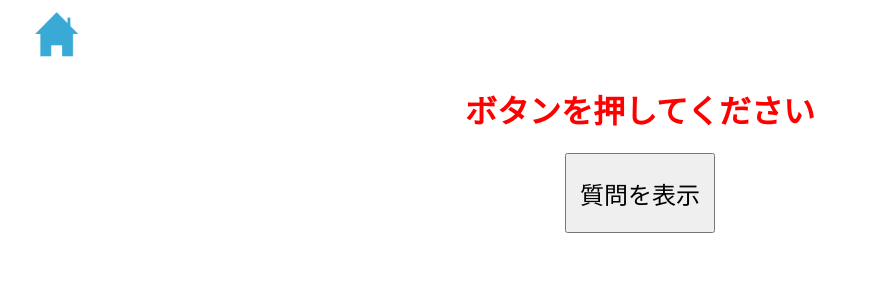
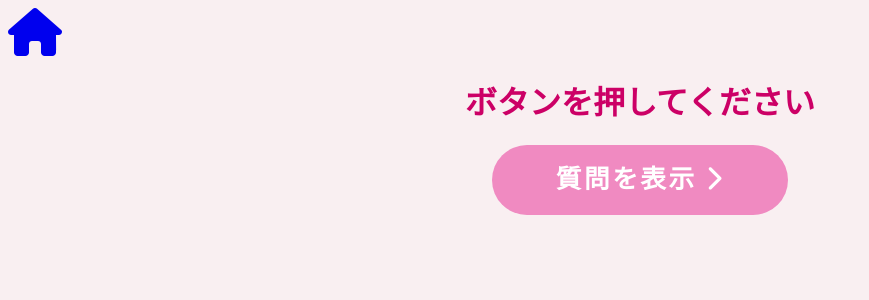
Before and after one commit to sthr630-sirius/web_app, a Flask app: template love_mission/templates/get_question.html in a window 1280 px wide. Shown: the top 300 px of the page, without its empty margins (0-869 px from the left). Run offline with Flask 3, Linux system fonts and the light colour scheme; the template is opened without the code that fills it, so the values that code supplies are empty; some libraries are stand-ins or nearby versions.

Commit message:
edit html css file

```diff
--- a/love_mission/static/style.css
+++ b/love_mission/static/style.css
@@ -1,11 +1,16 @@
+body{
+    background-color: #F9EFF1;
+}
+
+
 h1{
     text-align:center;
-    color: red;
+    color: #cc0066;
 }
 
 h2{
     text-align:center;
-    color: pink;
+    color: #E75685;
 }
 
 .button{
@@ -20,3 +25,42 @@ h2{
     width:150px;
     margin:0 auto;
 }
+
+
+.button__wrapper{
+    text-align: center;
+}
+
+.btn,
+a.btn,
+button.btn {
+  font-size: 1.6rem;
+  font-weight: 700;
+  line-height: 1.5;
+  position: relative;
+  display: inline-block;
+  padding: 1rem 4rem;
+  cursor: pointer;
+  -webkit-user-select: none;
+  -moz-user-select: none;
+  -ms-user-select: none;
+  user-select: none;
+  -webkit-transition: all 0.3s;
+  transition: all 0.3s;
+  text-align: center;
+  vertical-align: middle;
+  text-decoration: none;
+  letter-spacing: 0.1em;
+  color: #212529;
+  border-radius: 0.5rem;
+}
+
+.btn--color,
+a.btn--color {
+  color: #fff;
+  background-color: #F08AC1;
+}
+
+a.btn--radius {
+   border-radius: 100vh;
+}
--- a/love_mission/templates/get_question.html
+++ b/love_mission/templates/get_question.html
@@ -4,15 +4,18 @@
     <meta charset="UTF-8">
     <title>get_question</title>
     <link rel='stylesheet' href="{{url_for('static', filename='style.css')}}"/>
+    <script src="https://kit.fontawesome.com/fac6df6d72.js" crossorigin="anonymous"></script>
 </head>
 <body>
     <a href="/" class="home_button">
-            <img width="100" src="./static/img/home.png" alt="home">
+        <i class="fa-solid fa-house fa-3x"></i>
     </a>
 
     <h1>ボタンを押してください</h1>
 
-    <button class="block button" onclick="location.href='./print_question'">質問を表示</button>
+    <div class="button__wrapper">
+        <a class="btn btn--color btn--radius" onclick="location.href='./print_question'">質問を表示 <i class="fa-solid fa-chevron-right"></i></a>
+    </div>
 
 </body>
 </html>
--- a/love_mission/templates/index.html
+++ b/love_mission/templates/index.html
@@ -4,10 +4,14 @@
     <meta charset="UTF-8">
     <title>index_page</title>
     <link rel='stylesheet' href="{{url_for('static', filename='style.css')}}"/>
+    <script src="https://kit.fontawesome.com/fac6df6d72.js" crossorigin="anonymous"></script>
+    <link href="https://use.fontawesome.com/releases/v5.6.1/css/all.css" rel="stylesheet">
 </head>
 <body>
     <h2>ゆりゆり&たけちゃんマン</h2>
     <h1>お見合い大作戦（仮）</h1>
-    <button class="block button" onclick="location.href='./get_question'">START</button>
+    <div class="button__wrapper">
+        <a class="btn btn--color btn--radius" onclick="location.href='./get_question'">START <i class="fa-solid fa-chevron-right"></i></a>
+    </div>
 </body>
 </html>
```
Also changed, not shown: love_mission/templates/print_question.html (+5 -15 lines).
